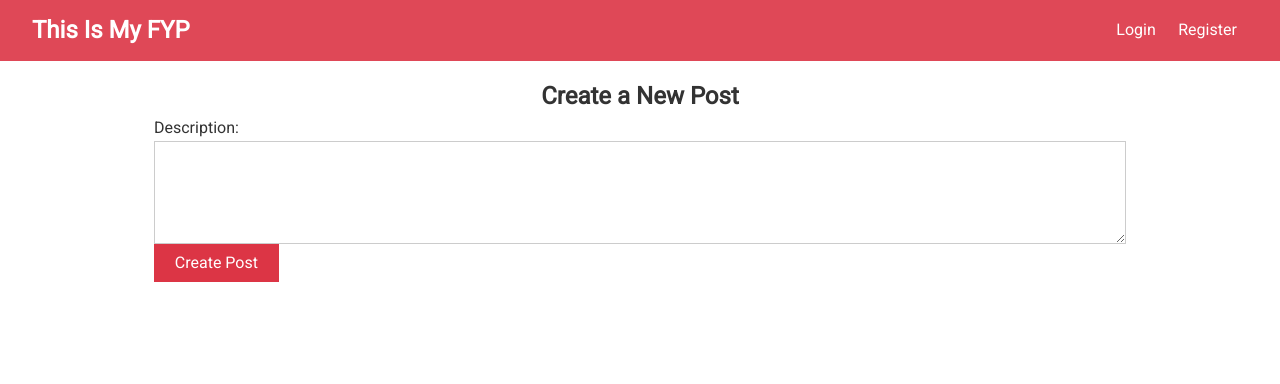
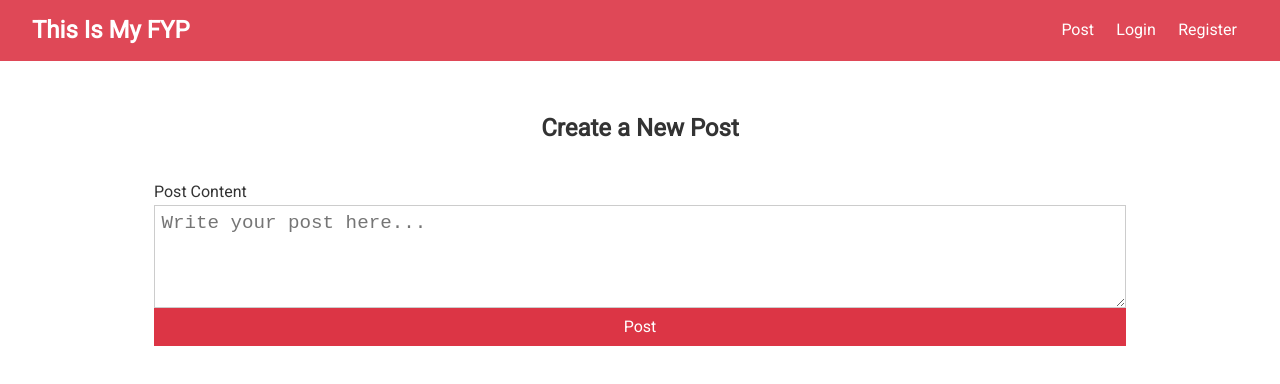
Before and after one commit to 1Ir-is/COMP1682-React-Origami-FE, a React (Create React App) app: page /origami/create in a window 1280 px wide. Shown: the top 384 px of the page. Built offline with nearby package versions, Linux system fonts and the light colour scheme.

Commit message:
feat: recreate post

```diff
--- a/package.json
+++ b/package.json
@@ -9,7 +9,7 @@
     "axios": "^1.6.2",
     "react": "^18.2.0",
     "react-dom": "^18.2.0",
-    "react-router-dom": "^5.2.0",
+    "react-router-dom": "^5.3.4",
     "react-scripts": "5.0.1",
     "web-vitals": "^2.1.4"
   },
--- a/src/layout/Navbar.js
+++ b/src/layout/Navbar.js
@@ -1,4 +1,5 @@
 import React from "react";
+import { Link } from "react-router-dom";
 
 const Navbar = () => {
   return (
@@ -6,10 +7,13 @@ const Navbar = () => {
       <h2>This Is My FYP</h2>
       <ul>
         <li>
-          <a href="#">Login</a>
+            <Link to="/origami/create">Post</Link>
         </li>
         <li>
-          <a href="#">Register</a>
+            <Link to="/user/login">Login</Link>
+        </li>
+        <li>
+            <Link to="/user/register">Register</Link>
         </li>
       </ul>
     </div>
--- a/src/pages/CreatePost.js
+++ b/src/pages/CreatePost.js
@@ -27,7 +27,9 @@ const CreatePost = () => {
 
   return (
     <div className="container">
-      <h2 className="text-center">Create a New Post</h2>
+      <div className="my-2">
+        <h2 className="text-dark text-center">Create a New Post</h2>
+      </div>
       {message && (
         <div
           className={
@@ -39,20 +41,21 @@ const CreatePost = () => {
           {message}
         </div>
       )}
-      <form onSubmit={handleSubmit}>
+      <form className="form" onSubmit={handleSubmit}>
         <div className="form-group">
-          <label htmlFor="description">Description:</label>
+          <label htmlFor="postContent">Post Content</label>
           <textarea
-            name="description"
+            name="postContent"
             value={description}
             onChange={handleChange}
-            className="form-control"
+            className
+            id="postContent"
             rows="4"
-            required
-          />
+            placeholder="Write your post here..."
+          ></textarea>
         </div>
-        <button type="submit" className="btn btn-primary">
-          Create Post
+        <button type="submit" className="btn btn-primary btn-block mt-2">
+          Post
         </button>
       </form>
     </div>
```
Also changed, not shown: 1 other file (tests, documents, lock files or other folders).
